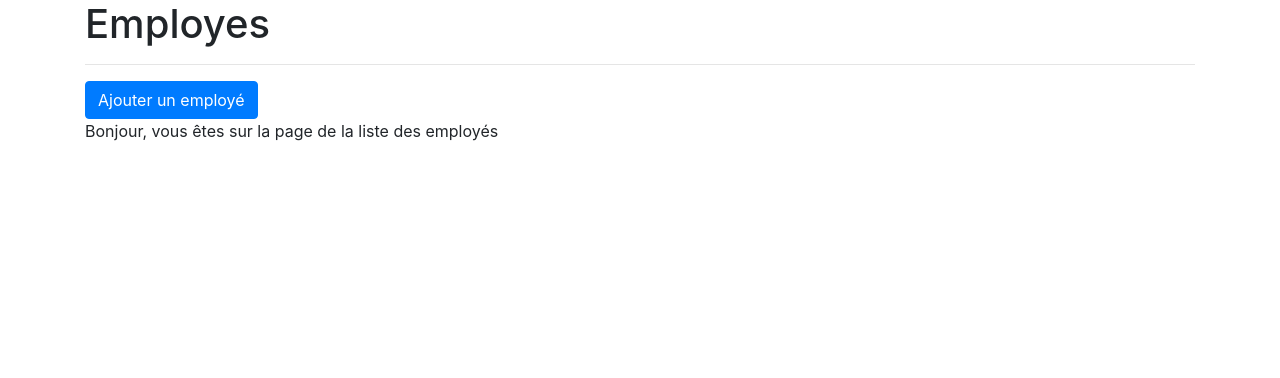
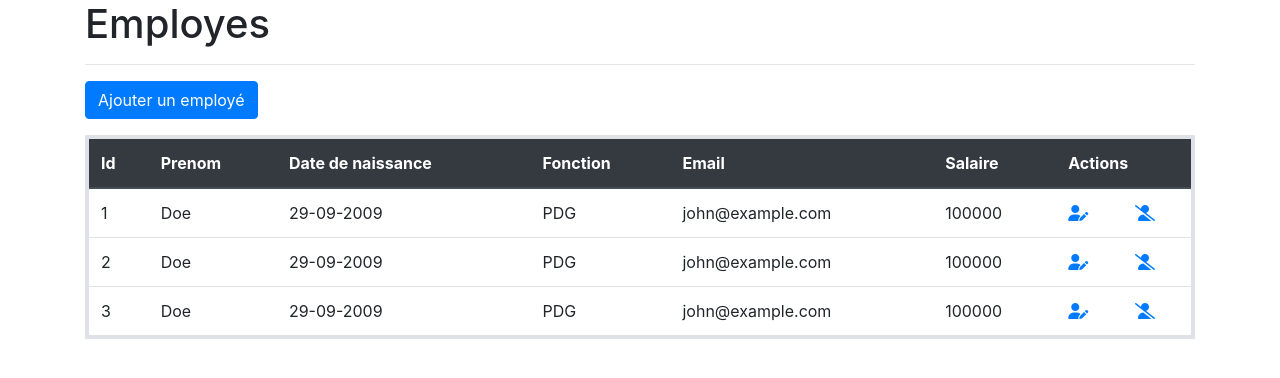
Before and after one commit to joachimzadi/php, a PHP site: page /liste.php in a window 1280 px wide. Shown: the part 56-434 px from the top of the page. Run offline with PHP 8.4, Linux system fonts and the light colour scheme; style sheets or scripts are compiled from the project's sources; some libraries are stand-ins or nearby versions.

Commit message:
Commit TP CRUD-PDO

```diff
--- /dev/null
+++ b/cours/13-CRUD-PDO/assets/css/style.scss
@@ -0,0 +1,3 @@
+.table {
+  border: .3rem solid #dee2e6;
+}
--- a/cours/13-CRUD-PDO/functions/utils.php
+++ b/cours/13-CRUD-PDO/functions/utils.php
@@ -19,6 +19,7 @@ function template_en_tete_page($titre){
 
     <!-- Bootstrap CSS -->
     <link rel="stylesheet" href="assets/css/bootstrap.css"/>
+    <link rel="stylesheet" href="assets/css/style.css"/>
 
 </head>
 <body>
--- a/cours/13-CRUD-PDO/liste.php
+++ b/cours/13-CRUD-PDO/liste.php
@@ -8,9 +8,55 @@ template_en_tete_page("Employés");
     <div>
         <h1>Employes</h1>
         <hr>
+        <p>
             <a href="ajouter.php" class="btn btn-primary">Ajouter un employé</a>
+        </p>
         <div>
-        Bonjour, vous êtes sur la page de la liste des employés
+            <table class="table table-hover">
+                <thead class="thead-dark">
+                <tr>
+                    <th>Id</th>
+                    <th>Prenom</th>
+                    <th>Date de naissance</th>
+                    <th>Fonction</th>
+                    <th>Email</th>
+                    <th>Salaire</th>
+                    <th colspan="2">Actions</th>
+                </tr>
+                </thead>
+                <tbody>
+                <tr>
+                    <td>1</td>
+                    <td>Doe</td>
+                    <td>29-09-2009</td>
+                    <td>PDG</td>
+                    <td>john@example.com</td>
+                    <td>100000</td>
+                    <td><a href=""><i class="fas fa-user-edit"></i></a></td>
+                    <td><a href=""><i class="fas fa-user-slash"></i></a></td>
+                </tr>
+                <tr>
+                    <td>2</td>
+                    <td>Doe</td>
+                    <td>29-09-2009</td>
+                    <td>PDG</td>
+                    <td>john@example.com</td>
+                    <td>100000</td>
+                    <td><a href=""><i class="fas fa-user-edit"></i></a></td>
+                    <td><a href=""><i class="fas fa-user-slash"></i></a></td>
+                </tr>
+                <tr>
+                    <td>3</td>
+                    <td>Doe</td>
+                    <td>29-09-2009</td>
+                    <td>PDG</td>
+                    <td>john@example.com</td>
+                    <td>100000</td>
+                    <td><a href=""><i class="fas fa-user-edit"></i></a></td>
+                    <td><a href=""><i class="fas fa-user-slash"></i></a></td>
+                </tr>
+                </tbody>
+            </table>
         </div>
     </div>
 
```
Also changed, not shown: cours/12-PDO/index.php (+52 -0 lines), cours/13-CRUD-PDO/ajouter.php (+18 -1 lines), cours/13-CRUD-PDO/assets/db/creation.sql (added, +16 -0 lines). Lines whose indentation alone changed are shown as unchanged.
